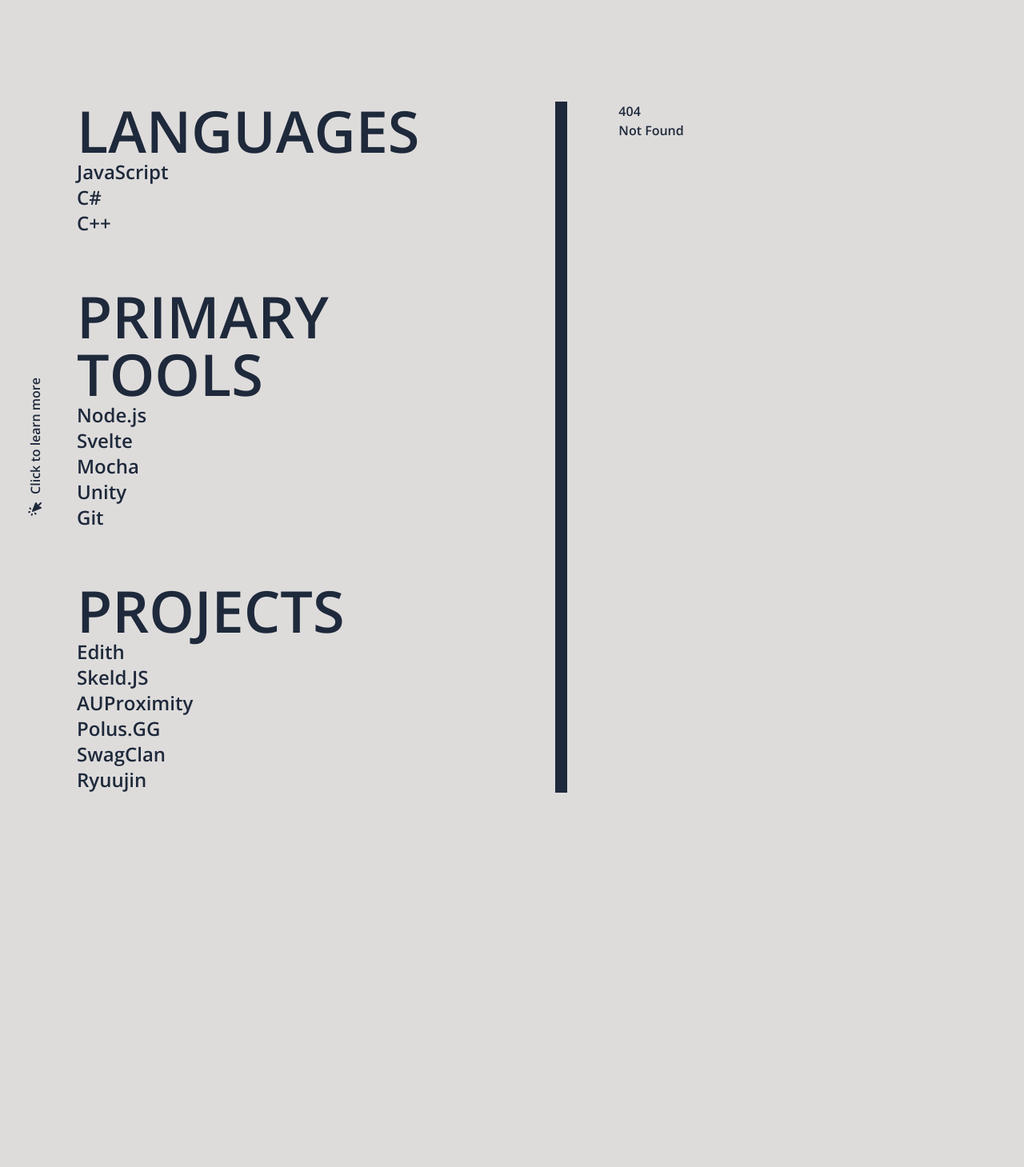
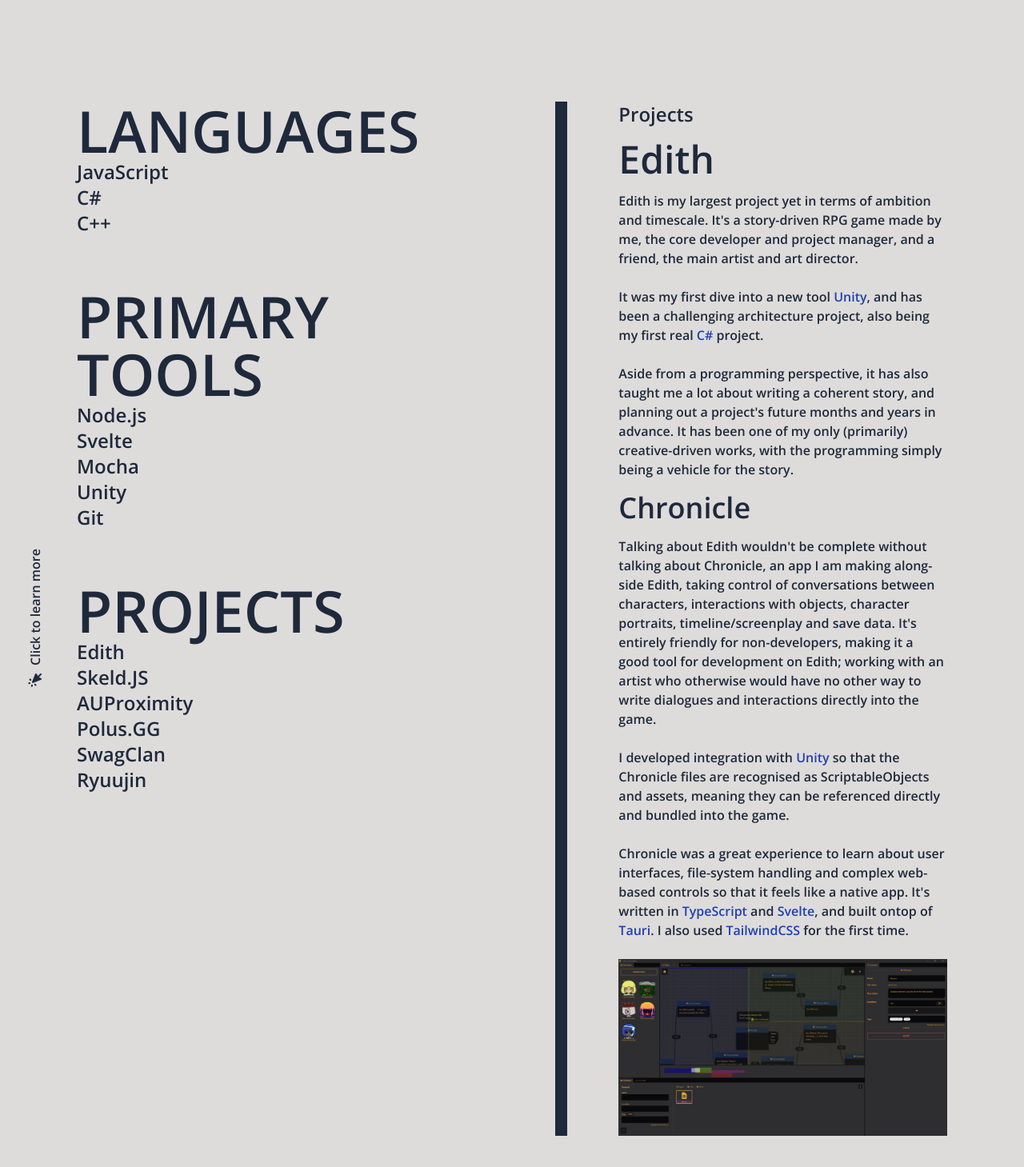
Before and after one commit to edqx/portfolio, a SvelteKit app: page /p/edith in a window 1280 px wide. Before the commit this address had no page. Shown: the part 1009-2468 px from the top of the page at 80% size. Before the commit the page ends 2128 px from the top, so only its background shows below. Built offline with nearby package versions, Linux system fonts and the light colour scheme.

Commit message:
Use windi, add more descriptions

```diff
--- a/package.json
+++ b/package.json
@@ -25,7 +25,8 @@
     "tailwindcss": "^3.1.5",
     "tslib": "^2.3.1",
     "typescript": "^4.7.4",
-    "vite": "^3.1.0"
+    "vite": "^3.1.0",
+    "vite-plugin-windicss": "^1.8.8"
   },
   "type": "module",
   "dependencies": {
--- a/postcss.config.cjs
+++ b/postcss.config.cjs
@@ -3,8 +3,6 @@
 
 const config = {
   plugins: [
-    //Some plugins, like tailwindcss/nesting, need to run before Tailwind,
-    tailwindcss(),
     //But others, like autoprefixer, need to run after,
     autoprefixer,
   ],
--- a/src/routes/+layout.svelte
+++ b/src/routes/+layout.svelte
@@ -1,4 +1,6 @@
 <script>
+    import "virtual:windi.css";
+
     import { afterNavigate, disableScrollHandling } from "$app/navigation";
     import { onMount } from "svelte";
     import "../app.css";
--- /dev/null
+++ b/src/routes/p/aup/+page.svelte
@@ -0,0 +1,27 @@
+<svelte:head>
+    <title>AUProximity | weakey.es</title>
+</svelte:head>
+
+<div class="flex flex-col gap-4">
+    <span class="text-2xl">Projects</span>
+    <h1 class="text-5xl">AUProximity</h1>
+
+    <p>
+        AUProximity was a web-based, unintrusive mod for Among Us that allowed for voice communication with allowing for only being able to hear
+        people within close proximity, and weren't obstructed by walls.
+        <br><br>
+        I took over development for AUProximity after the previous owner stopped maintaining the project. I worked on it with another
+        developer (going by "miniduikboot"), who gave me insight into using <a href="https://grafana.com/">Grafana</a>,
+        <a href="https://prometheus.io/">Prometheus</a>, <a href="https://glitchtip.com/">Glitchtip</a> and <a href="https://www.hetzner.com/">Hetzner</a>
+        cloud servers.
+        <br><br>
+        Taking over development, I was tasked with replacing the older, broken code with newer code from my <a href="/p/skeldjs">SkeldJS</a>
+        libary. AUProximity was actively developed after each Among us update, and had over 10,000 users on its discord server at its peak,
+        with hundreds of active users at once.
+        <br><br>
+        AUProximity gave me experience into <a href="https://webrtc.org/">WebRTC</a> and voice communication on the web, as well as developing
+        a good project architecture to fit the requirements of hundreds of users and several lobbies open at the same time.
+        <br><br>
+        <a href="https://github.com/auproximity/AUProximity">GitHub repo</a>
+    </p>
+</div>
--- /dev/null
+++ b/src/routes/p/edith/+page.svelte
@@ -0,0 +1,37 @@
+<svelte:head>
+    <title>Edith | weakey.es</title>
+</svelte:head>
+
+<div class="flex flex-col gap-4">
+    <span class="text-2xl">Projects</span>
+    <h1 class="text-5xl">Edith</h1>
+
+    <p>
+        Edith is my largest project yet in terms of ambition and timescale. It's a story-driven RPG game made by me, the core
+        developer and project manager, and a friend, the main artist and art director.
+        <br><br>
+        It was my first dive into a new tool <a href="/p/unity">Unity</a>, and has been a challenging architecture project,
+        also being my first real <a href="/l/cs">C#</a> project.
+        <br><br>
+        Aside from a programming perspective, it has also taught me a lot about writing a coherent story, and planning out
+        a project's future months and years in advance. It has been one of my only (primarily) creative-driven works, with
+        the programming simply being a vehicle for the story.
+    </p>
+
+    <h2 class="text-4xl">Chronicle</h2>
+    <p>
+        Talking about Edith wouldn't be complete without talking about Chronicle, an app I am making along-side Edith, taking control
+        of conversations between characters, interactions with objects, character portraits, timeline/screenplay and save data. It's
+        entirely friendly for non-developers, making it a good tool for development on Edith; working with an artist who otherwise
+        would have no other way to write dialogues and interactions directly into the game.
+        <br><br>
+        I developed integration with <a href="/t/unity">Unity</a> so that the Chronicle files are recognised as ScriptableObjects and assets,
+        meaning they can be referenced directly and bundled into the game.
+        <br><br>
+        Chronicle was a great experience to learn about user interfaces, file-system handling and complex web-based controls so that it
+        feels like a native app. It's written in <a href="/l/js">TypeScript</a> and <a href="/t/svelte">Svelte</a>, and built ontop of
+        <a href="https://tauri.app">Tauri</a>. I also used <a href="https://tailwindcss.com">TailwindCSS</a> for the first time.
+        <br><br>
+        <img alt="a screenshot showing the Chronicle dashboard" src="/chronicle-screenshot.png">
+    </p>
+</div>
--- /dev/null
+++ b/src/routes/p/pgg/+page.svelte
@@ -0,0 +1,33 @@
+<svelte:head>
+    <title>Polus.GG | weakey.es</title>
+</svelte:head>
+
+<div class="flex flex-col gap-4">
+    <span class="text-2xl">Projects</span>
+    <h1 class="text-5xl">Polus.GG</h1>
+
+    <p>
+        Polus.GG was a very large mod and custom private server for Among Us, and was one of my first work experiences,
+        especially with a decent sized team.
+        <br><br>
+        One of my best examples of working into an existing codebase, I was tasked with maintaining the biggest game mode
+        on the platform
+    </p>
+
+    <h2 class="text-4xl">Mouthwash.GG</h2>
+    <p>
+        Talking about Edith wouldn't be complete without talking about Chronicle, an app I am making along-side Edith, taking control
+        of conversations between characters, interactions with objects, character portraits, timeline/screenplay and save data. It's
+        entirely friendly for non-developers, making it a good tool for development on Edith; working with an artist who otherwise
+        would have no other way to write dialogues and interactions directly into the game.
+        <br><br>
+        I developed integration with <a href="/t/unity">Unity</a> so that the Chronicle files are recognised as ScriptableObjects and assets,
+        meaning they can be referenced directly and bundled into the game.
+        <br><br>
+        Chronicle was a great experience to learn about user interfaces, file-system handling and complex web-based controls so that it
+        feels like a native app. It's written in <a href="/l/js">TypeScript</a> and <a href="/t/svelte">Svelte</a>, and built ontop of
+        <a href="https://tauri.app">Tauri</a>. I also used <a href="https://tailwindcss.com">TailwindCSS</a> for the first time.
+        <br><br>
+        <img alt="a screenshot showing the Chronicle dashboard" src="/chronicle-screenshot.png">
+    </p>
+</div>
--- /dev/null
+++ b/src/routes/p/skeldjs/+page.svelte
@@ -0,0 +1,43 @@
+<svelte:head>
+    <title>SkeldJS | weakey.es</title>
+</svelte:head>
+
+<div class="flex flex-col gap-4">
+    <span class="text-2xl">Projects</span>
+    <h1 class="text-5xl">SkeldJS</h1>
+
+    <p>
+        SkeldJS was my largest project in terms of scope, and has possibly taught me the most out of any of them. It was a
+        multi-package ecosystem of tools and libraries related to the game Among Us, implementing the game client code and
+        networking in JavaScript for Node.JS, allowing you to write custom programmable clients or entire real-time servers for
+        the game.
+        <br><br>
+        It was my first experience using <a href="/l/js">TypeScript</a> as well as being my first project made for a game,
+        and gave me a great deal of knowledge about how game protocols generally work, and the DTLS transport protocol, which
+        I made an implementation for.
+        <br><br>
+        A great application and real world use-case for SkeldJS can be both found in Hindenburg below, my work on
+        <a href="/p/aup">AUProximity</a> and my re-creation of the <a href="/p/pgg">Polus.GG server, Mouthwash.GG</a>.
+        <br><br>
+        I was a part of lots of communities for SkeldJS, and was the basis for lots of other experiments and smaller projects.
+        <br><br>
+
+        <a href="https://skeld.js.org">SkeldJS documentation</a>
+        <a href="https://github.com/skeldjs/skeldjs">GitHub monorepo</a>
+    </p>
+
+    <h2 class="text-4xl">Hindenburg</h2>
+    <p>
+        As a step up from SkeldJS, Hindenburg was built on-top as a modern, extensible game server for Among Us. It intended
+        to provide an alternative to <a href="https://github.com/impostor/Impostor">Impostor</a>.
+        <br><br>
+        Hindenburg was a good experience for providing direct and active feedback and development for users, where updates were`
+        urgent.
+        <br><br>
+        It powered the <a href="/p/pgg">Mouthwash.GG</a> game server, and many other people's private servers for modding and playing
+        with friends.`
+
+        <a href="https://skeldjs.github.io/Hindenburg">Hindenburg documentation</a>
+        <a href="https://github.com/skeldjs/hindenburg">GitHub repo</a>
+    </p>
+</div>
--- a/svelte.config.js
+++ b/svelte.config.js
@@ -9,7 +9,7 @@
     })
   ],
   kit: {
-    adapter: adapter(),
+    adapter: adapter()
   },
 };
 
--- a/vite.config.ts
+++ b/vite.config.ts
@@ -1,8 +1,9 @@
-import { sveltekit } from '@sveltejs/kit/vite';
-import type { UserConfig } from 'vite';
+import { sveltekit } from "@sveltejs/kit/vite";
+import WindiCSS from "vite-plugin-windicss";
+import type { UserConfig } from "vite";
 
 const config: UserConfig = {
-	plugins: [sveltekit()]
+	plugins: [sveltekit(), WindiCSS()]
 };
 
 export default config;
```
Also changed, not shown: static/chronicle-screenshot.png (added), windi.config.js (renamed from tailwind.config.cjs), 1 other file (tests, documents, lock files or other folders).
